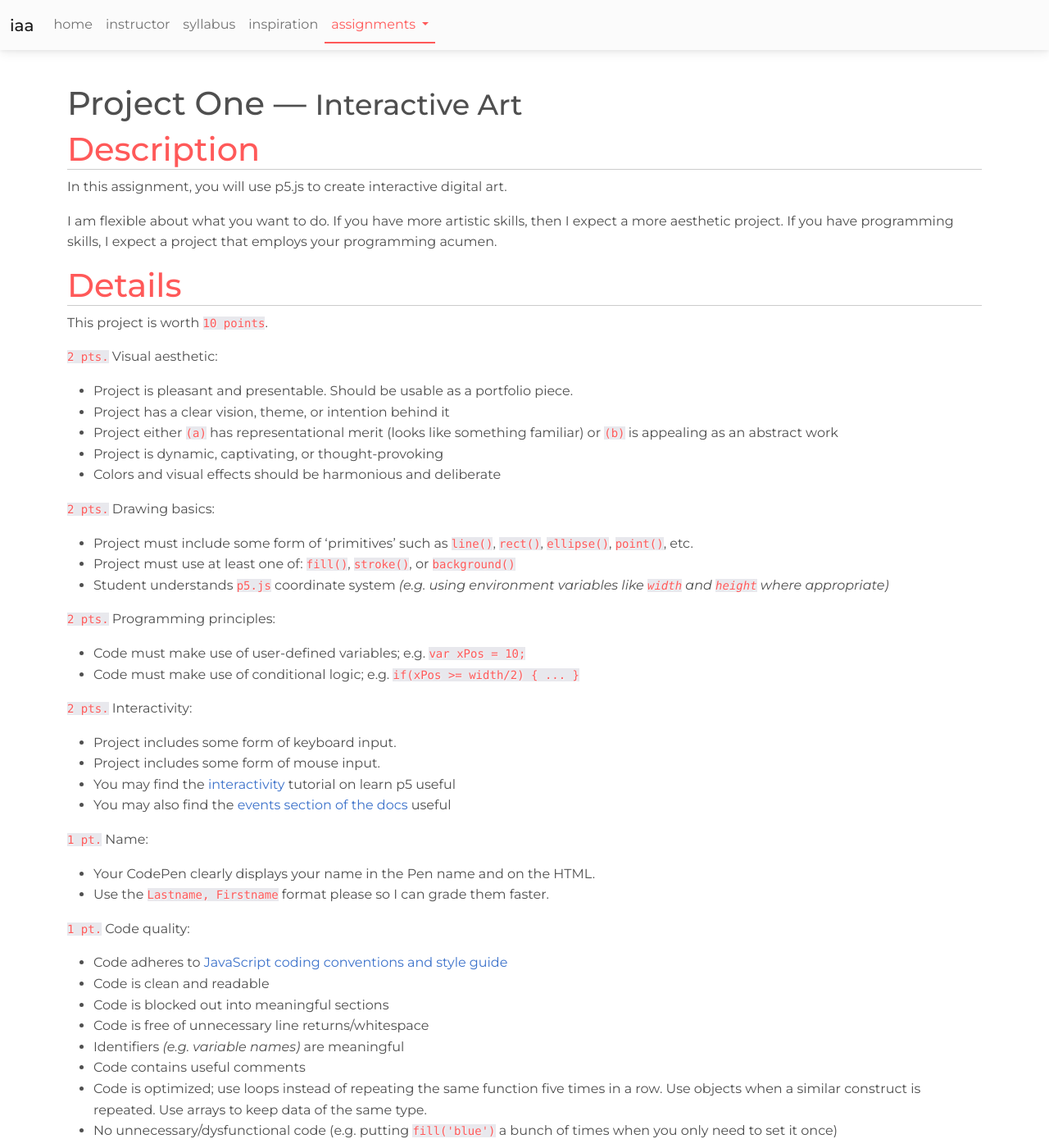
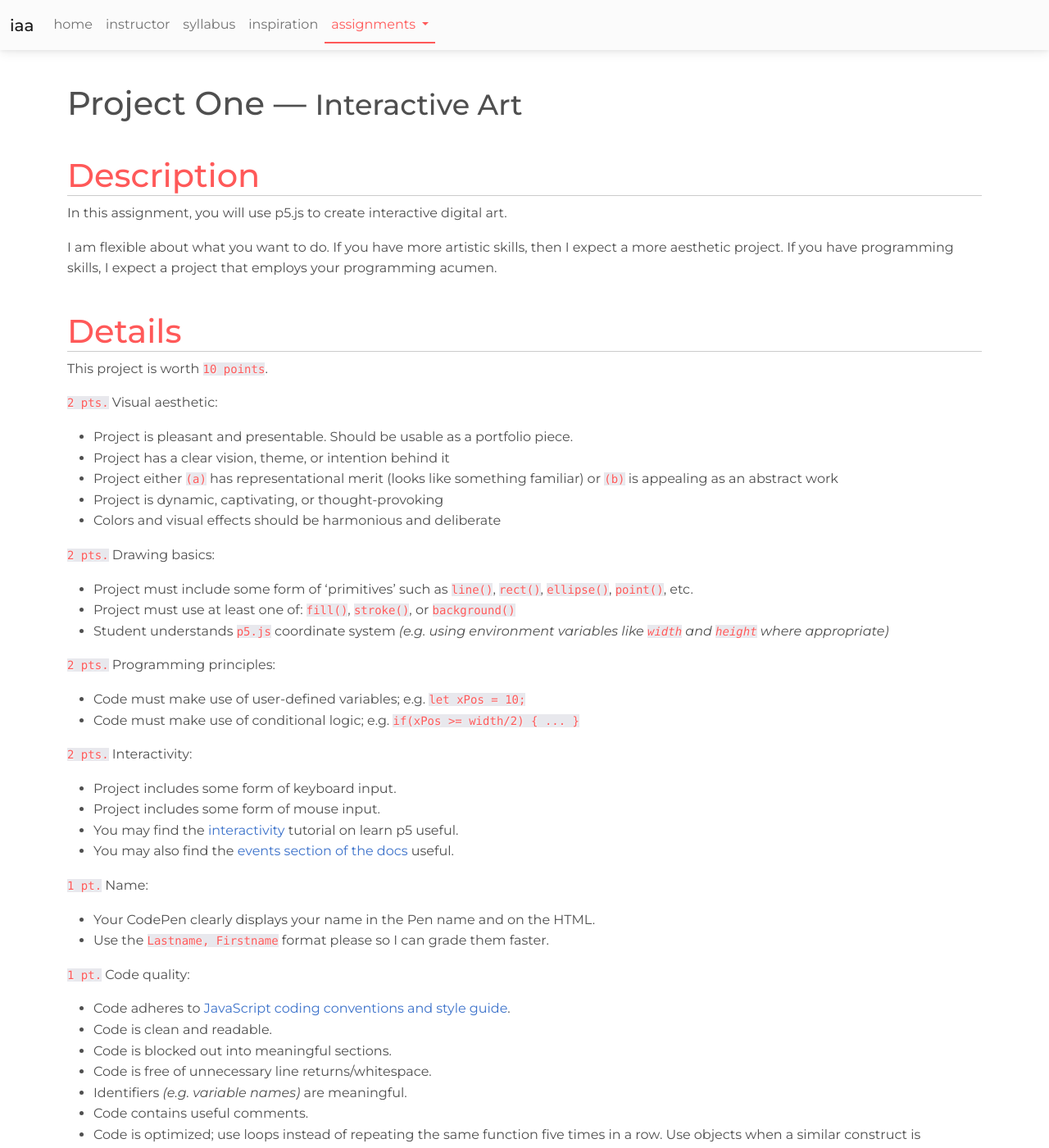
Before and after one commit to nicnosis/cu-courses, a Jekyll site: the page built from fa23/iaa/assignments/p1.md, in a window 1280 px wide and 1400 px high. Shown: the whole window at 82% size. Built offline with Jekyll 4.4.1, drawn with Linux system fonts in a browser that asks for light colours; nearby versions of some CDN libraries; some of the changed text lies outside the part shown.

Commit message:
iaa good to go

```diff
--- a/_includes/navs/iaa-assignments.html
+++ b/_includes/navs/iaa-assignments.html
@@ -1,5 +1,6 @@
 <li>
     <a class="dropdown-item" href="{{path}}/assignments/hw1.html">Homework One</a>
+    <a class="dropdown-item" href="{{path}}/assignments/hw2.html">Homework Two</a>
     <div class="dropdown-divider"></div>
     <a class="dropdown-item" href="{{path}}/assignments/p1.html">Project One</a>
 </li>
--- a/_sass/_base.scss
+++ b/_sass/_base.scss
@@ -11,6 +11,10 @@
 h2 {
     font-size: 2.5em;
     border-bottom: 1px solid #ccc;
+}
+
+h2:not(:first-child) {
+    margin-top: 1em;
 }
 
 h3 {
--- a/fa23/iaa/assignments/p1.md
+++ b/fa23/iaa/assignments/p1.md
@@ -28,32 +28,32 @@
 * Student understands `p5.js` coordinate system _(e.g. using environment variables like `width` and `height` where appropriate)_
 
 `2 pts.` Programming principles:
-* Code must make use of user-defined variables; e.g. `var xPos = 10;`
+* Code must make use of user-defined variables; e.g. `let xPos = 10;`
 * Code must make use of conditional logic; e.g. `if(xPos >= width/2) { ... }`
 
 `2 pts.` Interactivity:
 * Project includes some form of keyboard input.
 * Project includes some form of mouse input.
-* You may find the [interactivity](https://p5js.org/learn/interactivity.html) tutorial on learn p5 useful
-* You may also find the [events section of the docs](https://p5js.org/reference/#group-Events) useful
+* You may find the [interactivity](https://p5js.org/learn/interactivity.html) tutorial on learn p5 useful.
+* You may also find the [events section of the docs](https://p5js.org/reference/#group-Events) useful.
 
 `1 pt.` Name:
 * Your CodePen clearly displays your name in the Pen name and on the HTML.
 * Use the `Lastname, Firstname` format please so I can grade them faster.
 
 `1 pt.` Code quality:
-* Code adheres to [JavaScript coding conventions and style guide](https://www.w3schools.com/js/js_conventions.asp)
-* Code is clean and readable
-* Code is blocked out into meaningful sections
-* Code is free of unnecessary line returns/whitespace
-* Identifiers _(e.g. variable names)_ are meaningful
-* Code contains useful comments
+* Code adheres to [JavaScript coding conventions and style guide](https://www.w3schools.com/js/js_conventions.asp).
+* Code is clean and readable.
+* Code is blocked out into meaningful sections.
+* Code is free of unnecessary line returns/whitespace.
+* Identifiers _(e.g. variable names)_ are meaningful.
+* Code contains useful comments.
 * Code is optimized; use loops instead of repeating the same function five times in a row. Use objects when a similar construct is repeated. Use arrays to keep data of the same type.
-* No unnecessary/dysfunctional code (e.g. putting `fill('blue')` a bunch of times when you only need to set it once)
+* No unnecessary/dysfunctional code (e.g. putting `fill('blue')` a bunch of times when you only need to set it once).
 
 If you're more advanced:
 * You may find it useful to implement objects. See the `objects` section of the [p5 examples](https://p5js.org/examples/)
-* You may enjoy the [random](https://p5js.org/examples/math-random.html) function
+* You may enjoy the [random](https://p5js.org/examples/math-random.html) function.
 
 ### Do not steal code
 You can reference stuff from the docs, of course. For instance, you might use some of the starter code from an example and put a comment that says:
```
Also changed, not shown: other parts of fa23/iaa/assignments/p1.md (+1 -1 lines), fa23/iaa/assignments/hw1.md (+1 -1 lines), fa23/iaa/assignments/hw2-demo.html (added, +20 -0 lines), fa23/iaa/assignments/hw2.md (added, +52 -0 lines), fa23/iaa/index.md (+34 -5 lines).
